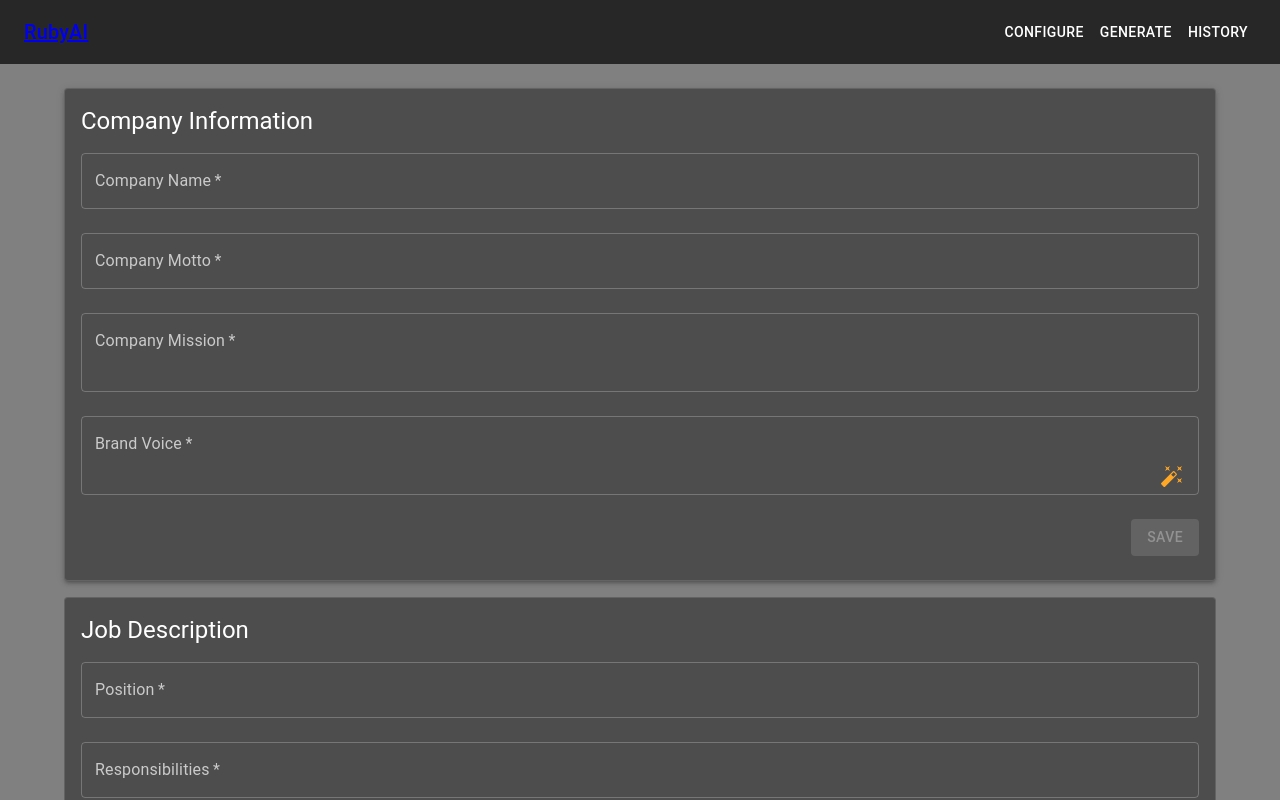
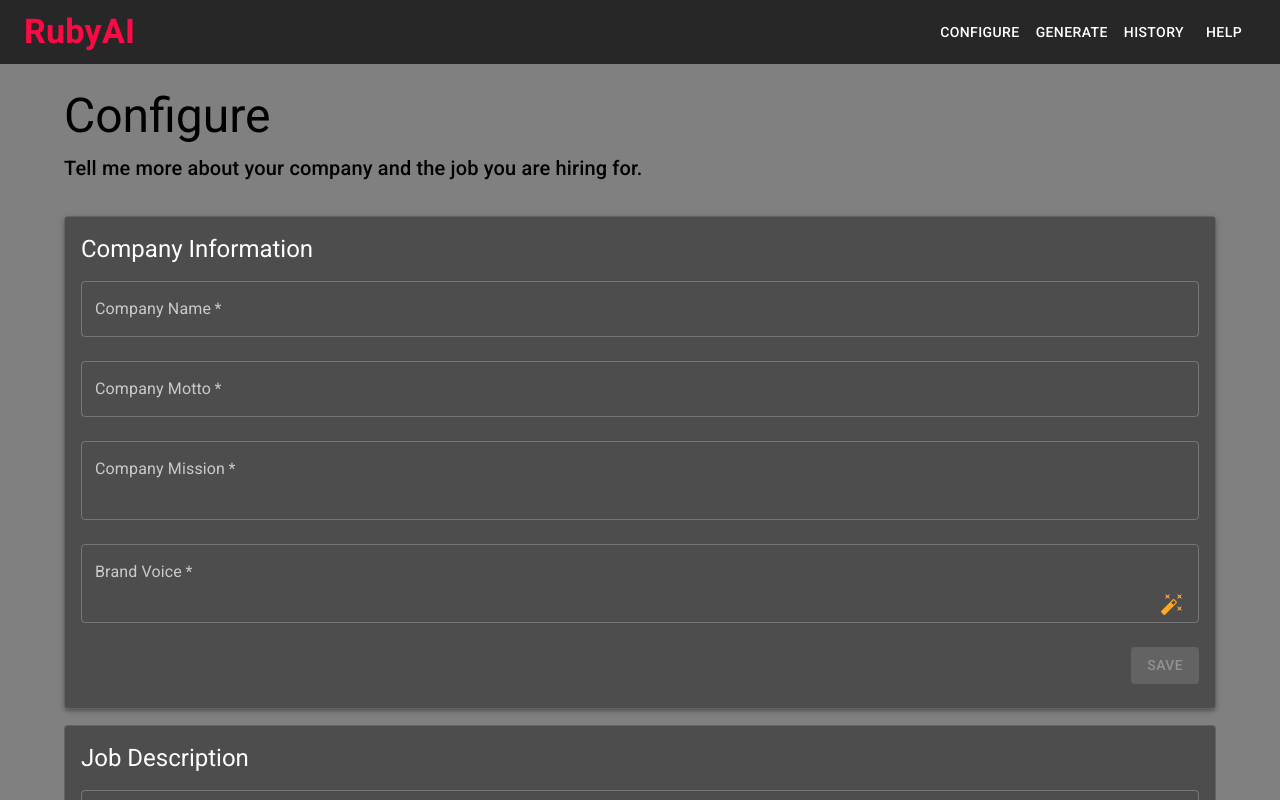
Before and after one commit to abhiver222/RubyAI, a React (Create React App) app in the folder client/: page /configuration in a window 1280 px wide. Shown: the top 800 px of the page. Built offline with nearby package versions, Linux system fonts and the light colour scheme; no server answers.

Commit message:
client polish

```diff
--- a/client/src/App.js
+++ b/client/src/App.js
@@ -8,6 +8,7 @@ import { LandingPage } from './LandingPage.js';
 import {Configuration} from './configuration/Configuration';
 import {Generation} from './generation/Generation';
 import {History} from './History';
+import {ToastContainer} from 'react-toastify';
 
 const theme = createTheme({
   palette: {
@@ -30,12 +31,13 @@ function App() {
       <Router>
         <AppBar position="static">
           <Toolbar>
-            <Typography variant="h6" style={{ flexGrow: 1 }} component={Link} to="/">
+            <Typography variant="h4" style={{ flexGrow: 1, textDecoration: "none", fontWeight:"bold", color:"#FE0944" }} component={Link} to="/">
               RubyAI
             </Typography>
             <Button color="inherit" component={Link} to="/configuration">Configure</Button>
             <Button color="inherit" component={Link} to="/generation">Generate</Button>
             <Button color="inherit" component={Link} to="/history">History</Button>
+            <Button color="inherit" component={Link} to="/">Help</Button>
           </Toolbar>
         </AppBar>
         <Routes>
@@ -45,6 +47,7 @@ function App() {
           <Route path="/history" element={<History />} />
         </Routes>
       </Router>
+      <ToastContainer position="bottom-right" autoClose={1000} theme="dark" />
     </ThemeProvider>
   );
 }
--- a/client/src/History.js
+++ b/client/src/History.js
@@ -63,8 +63,8 @@ return heading + name;
   return (
     <Box sx={{ backgroundColor: '#808080', minHeight: '100vh', p: 3 }}>
       <Box display="flex" justifyContent="space-between">
-        <Typography variant="h4">History</Typography>
-        <Box sx={{mb:1}}>
+        <Typography variant="h4" sx={{mb:3}}>History</Typography>
+        <Box sx={{mb:1, mr:0.5}}>
         <FormControl>
           <InputLabel id="filter-label">Filter</InputLabel>
           <Select
--- a/client/src/LandingPage.js
+++ b/client/src/LandingPage.js
@@ -1,28 +1,33 @@
 import React from 'react';
-import { Box, Typography, List, ListItem } from '@mui/material';
+import { Box, Typography, List, ListItem, Card, CardContent } from '@mui/material';
+import logo from "./rubylogo.png"
 
 export const LandingPage = () => {
   return (
-    <Box display="flex" flexDirection="column" alignItems="center" justifyContent="center" height="100vh">
-      <Box width="50%" textAlign="center">
-        <img src="logo_url_here" alt="Ruby logo" style={{ width: '100%' }} />  {/* replace with your logo URL */}
-        <Typography variant="h4" style={{ margin: '2rem 0' }}>
-          Welcome to RubyAI
+    <Box display="flex" flexDirection="column" alignItems="center" height="100vh" sx={{mt:8}}>
+      <Box width="50%" textAlign="center" >
+        <img src={logo} alt="Ruby logo" style={{ width: '100%' }} />  {/* replace with your logo URL */}
+      </Box>
+      <Card variant="outlined" sx={{ backgroundColor: '#4d4d4d', boxShadow: 3, width:"60%", mt: 5 }}>
+        <CardContent sx={{mx:5}}>
+        <Typography variant="h5" sx={{ mb:1 }}>
+            Hi, I'm <span style={{color:"#FE0944", fontWeight:"bold"}}>RubyAI</span>! <br/>I can help you write personalized recruitement emails for your candidates.
           </Typography>
-      </Box>
-      <Box width="60%">
+        <Box width="100%" sx={{mt:0}}>
           <List>
             <ListItem>
-            1. Click on the "Configuration" to set your preferences.
+              1. First, click on the "Configure" tab to let me know about your company and the job description you're hiring for.
             </ListItem>
             <ListItem>
-            2. Go to the "Generation" page to start generating content.
+              2. Next, go to the "Generate" page to start generating personalized messages. Leave feedback for me on messages to improve my performance!
             </ListItem>
             <ListItem>
-            3. Leave us feedback on the "Feedback" page.
+              3. Revisit any message generations or feedback in the "History" tab.
             </ListItem>
           </List>
         </Box>
+        </CardContent>
+      </Card>
     </Box>
   );
 };
--- a/client/src/configuration/CompanyCard.js
+++ b/client/src/configuration/CompanyCard.js
@@ -2,6 +2,7 @@ import React, { useState, useEffect } from 'react';
 import { Card, CardContent, Typography, TextField, Button, Box, IconButton, Modal, TextareaAutosize } from '@mui/material';
 import AutoFixHighIcon from '@mui/icons-material/AutoFixHigh';
 import {SERVER_URL, isPopulated, isSome} from '../utils';
+import { toast } from "react-toastify";
 
 
 const CompanyCard = () => {
@@ -45,6 +46,7 @@ const CompanyCard = () => {
     });
     const data = await response.json();
     console.log(data);
+    toast.success("Company information saved successfully!");
   };
 
   const submitDisabled = () => {
@@ -58,6 +60,7 @@ const CompanyCard = () => {
 
   const handleGenerateClick = async () => {
     setGenerateDisabled(true);
+    toast.info("Generating company voice...", {autoClose: 5000});
     const response = await fetch(`${SERVER_URL}/generate_company_voice`, {
         method: 'POST',
         body: JSON.stringify({...companyInfo, description}),
--- a/client/src/configuration/Configuration.js
+++ b/client/src/configuration/Configuration.js
@@ -1,13 +1,22 @@
 import React from 'react';
-import { Container, Grid, Box } from '@mui/material';
+import { Container, Grid, Box, Typography } from '@mui/material';
 import CompanyCard from './CompanyCard';
 import JobCard from './JobCard';
 
 export const Configuration = () => {
   return (
     <Box sx={{ backgroundColor: '#808080', minHeight: '100vh', p: 3 }}>
+
     <Container maxWidth="lg" >
-      <Grid container maxWidth="lg" spacing={2}>
+    <Typography variant="h3">
+      Configure
+    </Typography>
+    <Box sx={{mt:1}}>
+    <Typography variant="h6" >
+      Tell me more about your company and the job you are hiring for.
+    </Typography>
+    </Box>
+      <Grid container maxWidth="lg" spacing={2} sx={{mt:2}}>
         <Grid item xs={12}>
           <CompanyCard />
         </Grid>
--- a/client/src/configuration/JobCard.js
+++ b/client/src/configuration/JobCard.js
@@ -1,6 +1,7 @@
 import React, { useEffect, useState } from 'react';
 import { Card, CardContent, Typography, TextField, Button, Box } from '@mui/material';
 import { SERVER_URL, isSome } from '../utils';
+import { toast } from 'react-toastify';
 
 const JobCard = () => {
   const [jobDescription, setJobDescription] = useState({
@@ -38,6 +39,7 @@ const JobCard = () => {
     });
     const data = await response.json();
     console.log(data);
+    toast.info("Saved job description!");
   };
 
   const submitDisabled = () => {
--- a/client/src/generation/Generation.js
+++ b/client/src/generation/Generation.js
@@ -2,11 +2,11 @@
 import React, { useState } from 'react';
 import { Card,Container, Grid, Button, Box,Tab, Tabs, Typography, TextareaAutosize, Accordion, AccordionSummary, AccordionDetails, IconButton } from '@mui/material';
 import {CandidateInfoCard} from './CandidateInfo';
-import {GenerationParamsCard} from './GenerationParams';
+import {MessageParamsCard} from './MessageParams';
 import ExpandMoreIcon from '@mui/icons-material/ExpandMore';
 import ContentCopyIcon from '@mui/icons-material/ContentCopy';
 import { isPopulated, isSome, SERVER_URL } from '../utils';
-
+import {toast} from 'react-toastify';
 
 export const Generation = () => {
   const [display, setDisplay] = useState('');
@@ -62,6 +62,7 @@ export const Generation = () => {
   const handleGenerate = async () => {
     try {
         setGenerateDisabled(true);
+        toast.info("Generating messages...", {autoClose: 5000});
         const response = await fetch(`${SERVER_URL}/generate_messages`, {
           method: "POST",
           headers: {
@@ -104,6 +105,7 @@ export const Generation = () => {
           body: JSON.stringify({ message_id }),
         });
         if (response.ok) {
+          toast.success("Message sent!");
           console.log("send email", response);
           const { message, messageId } = await response.json();
           console.log("resp data", message_id, message);
@@ -131,7 +133,8 @@ export const Generation = () => {
           body: JSON.stringify({ message_id, feedback }),
         });
         if (response.ok) {
-          console.log("send feedbac", response);
+          console.log("send feedback", response);
+          toast.success("Feedback submitted!");
           const { message, messageId } = await response.json();
           console.log("resp data", message_id, message);
         } else {
@@ -147,6 +150,7 @@ export const Generation = () => {
     const {message} = messages[currentIndex];
     if(isPopulated(message)){
         navigator.clipboard.writeText(message);
+        toast.success("Copied to clipboard!");
     }
   };
 
@@ -156,7 +160,12 @@ export const Generation = () => {
       <Typography variant="h3">
       Generation
     </Typography>
-    <Grid container spacing={2}>
+    <Box sx={{mt:1}}>
+    <Typography variant="h6">
+      Tell me more about the candidate and the kind of message you want to send to generate personlaized messages.
+    </Typography>
+    </Box>
+    <Grid container spacing={2} sx={{mt:2}}>
       <Grid item >
         <Accordion defaultExpanded>
           <AccordionSummary
@@ -181,7 +190,7 @@ export const Generation = () => {
                 <CandidateInfoCard candidateInfo={candidateInfo} handleChange={handleCandidateChange}/>
               </Grid>
               <Grid item xs={12} sm={6}>
-                <GenerationParamsCard genParams={genParams} handleChange={handleGenParamsChange} setGenParams={setGenParams}/>
+                <MessageParamsCard genParams={genParams} handleChange={handleGenParamsChange} setGenParams={setGenParams}/>
               </Grid>
             </Grid>
           </AccordionDetails>
--- a/client/src/generation/GenerationParams.js
+++ b/client/src/generation/MessageParams.js
@@ -3,8 +3,7 @@ import React, { useState } from 'react';
 import { Card, CardContent, Typography, TextField, Box, Slider, Select, MenuItem } from '@mui/material';
 import { FormControl, InputLabel } from '@mui/material';
 
-export const GenerationParamsCard = ({genParams, handleChange, setGenParams}) => {
-
+export const MessageParamsCard = ({genParams, handleChange, setGenParams}) => {
 
   return (
     <Card variant="outlined" sx={{ backgroundColor: '#4d4d4d', boxShadow: 3 }}>
--- a/client/src/index.js
+++ b/client/src/index.js
@@ -4,6 +4,12 @@ import './index.css';
 import App from './App';
 import reportWebVitals from './reportWebVitals';
 import { sendToVercelAnalytics } from './vitals';
+import "@fontsource/roboto/300.css";
+import "@fontsource/roboto/400.css";
+import "@fontsource/roboto/500.css";
+import "@fontsource/roboto/700.css";
+import "react-toastify/dist/ReactToastify.css";
+
 
 ReactDOM.render(
   <React.StrictMode>
```
Also changed, not shown: client/src/rubylogo.png (added). Lines whose indentation alone changed are shown as unchanged.
